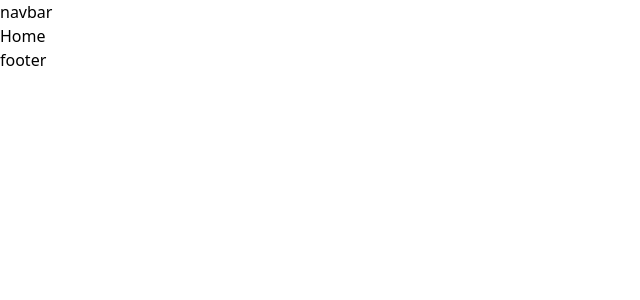
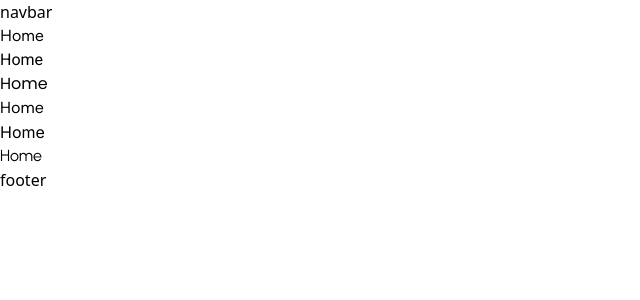
Before and after one commit to hossain-ahamed-khan/Discount-me, a Next.js app: page / in a window 1280 px wide. Shown: the top 300 px of the page, without its empty margins (0-640 px from the left). Built offline with nearby package versions, Linux system fonts and the light colour scheme.

Commit message:
added google fonts to the project

```diff
--- a/src/app/page.tsx
+++ b/src/app/page.tsx
@@ -2,7 +2,12 @@
 export default function Home() {
   return (
     <>
-      Home
+      <div className="font-figtree">Home</div>
+      <div className="font-roboto">Home</div>
+      <div className="font-poppins">Home</div>
+      <div className="font-dm_Sans">Home</div>
+      <div className="font-inter">Home</div>
+      <div className="font-urbanist">Home</div>
     </>
   );
 }
```
